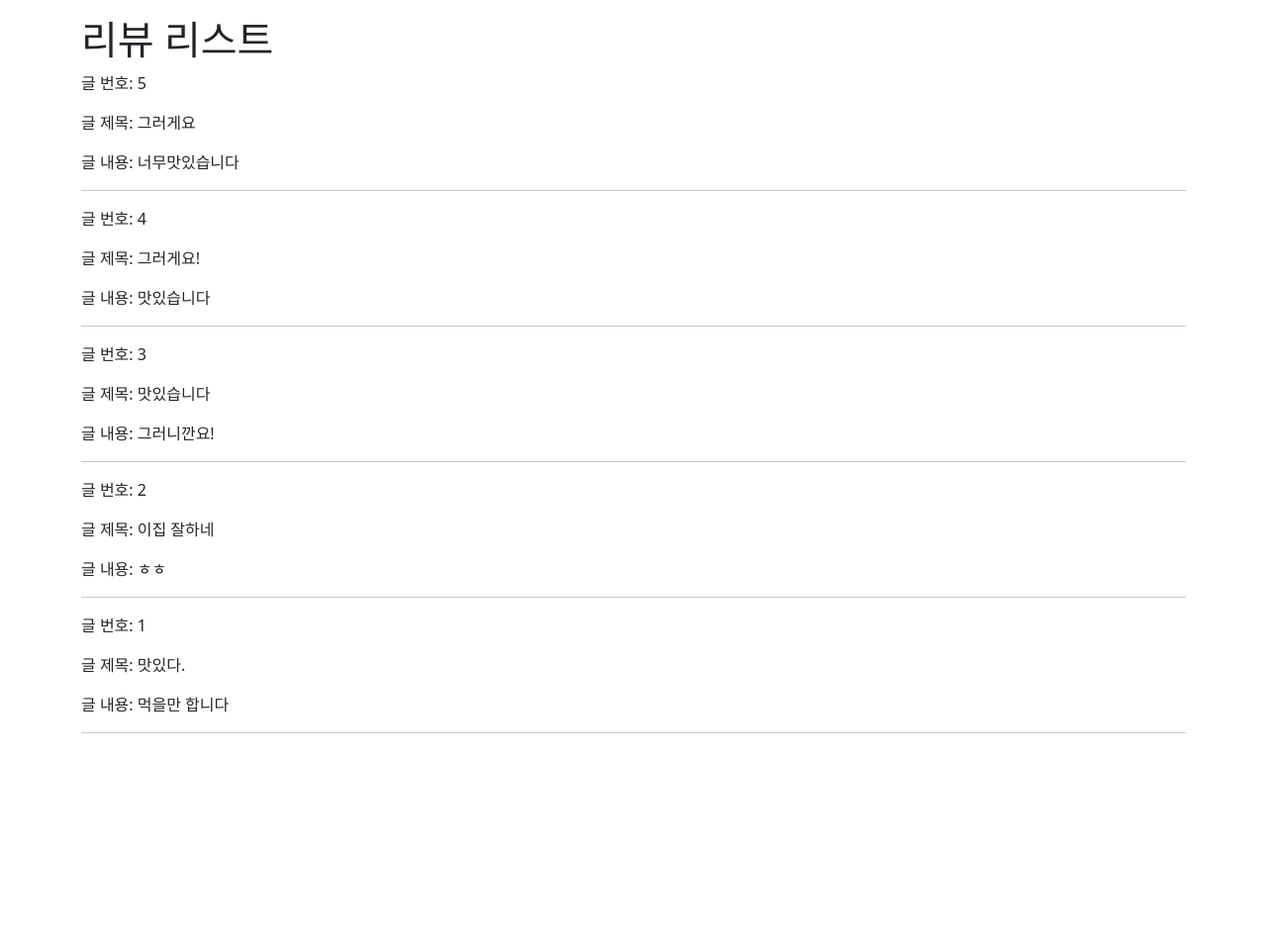
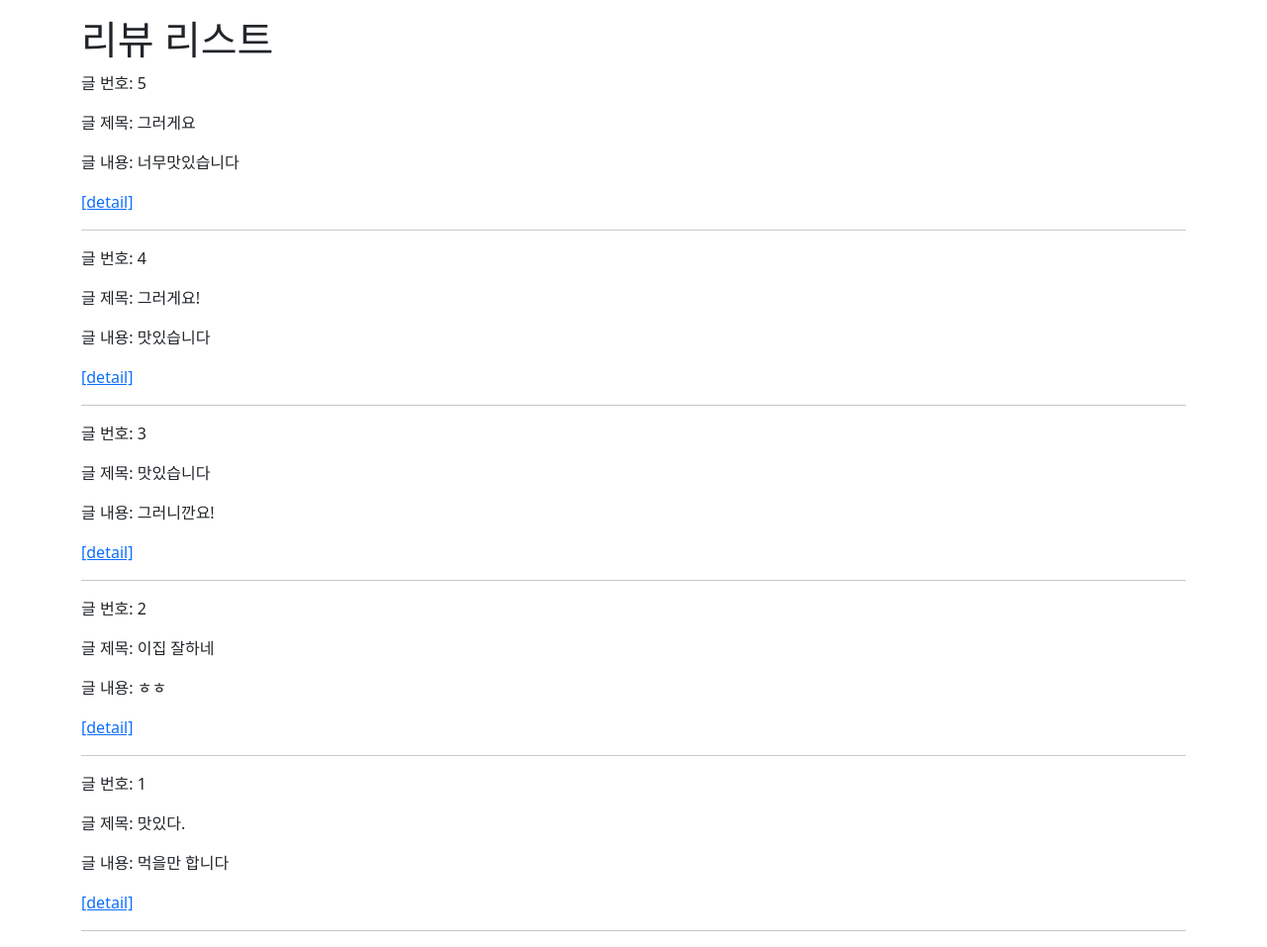
Before and after one commit to saJaeHyukc/Sparta_bootcamp, a Django app: page /articles/dinner/1/ in a window 1280 px wide. Shown: the part 248-1205 px from the top of the page at 99% size. Before the commit the page ends 989 px from the top, so only its background shows below. Run offline with Django 4.2, Linux system fonts and the light colour scheme; data comes from the database, SQL or seed files in the repository.

Commit message:
Feat: 상세페이지
- 1. 수정 dinner.html, articles/urls.py, articles/views.py 추가
  detail.html
- 2. detail을 pk로 url설정 후 detail 함수에 데이터 pk를 get으로 불러와
  detail페이지에서 보여주기 위해서

```diff
--- a/Django Basic/articles/templates/dinner.html
+++ b/Django Basic/articles/templates/dinner.html
@@ -21,6 +21,7 @@
 <p>글 번호: {{ article.pk }}</p>
 <p>글 제목: {{ article.title }}</p>
 <p>글 내용: {{ article.content }}</p>
+<a href={% url 'articles:detail' article.pk %}>[detail]</a>
 <hr>
 {% endfor %}
 {% endblock content %}
--- a/Django Basic/articles/urls.py
+++ b/Django Basic/articles/urls.py
@@ -7,4 +7,5 @@ urlpatterns = [
     path('dinner/<str:name>/', views.dinner),
     path('review/', views.review, name='review'),
     path('create_review/', views.create_review, name='create_review'),
+    path('<int:pk>/', views.detail, name='detail'),
 ]
--- a/Django Basic/articles/views.py
+++ b/Django Basic/articles/views.py
@@ -29,3 +29,10 @@ def create_review(request):
     article.save()
 
     return redirect('/articles/dinner/무언가/')
+
+def detail(request, pk):
+    article = Article.objects.get(pk=pk)
+    context = {
+        'article':article,
+    }
+    return render(request, 'detail.html', context)
```
Also changed, not shown: Django Basic/articles/templates/detail.html (added, +11 -0 lines).
